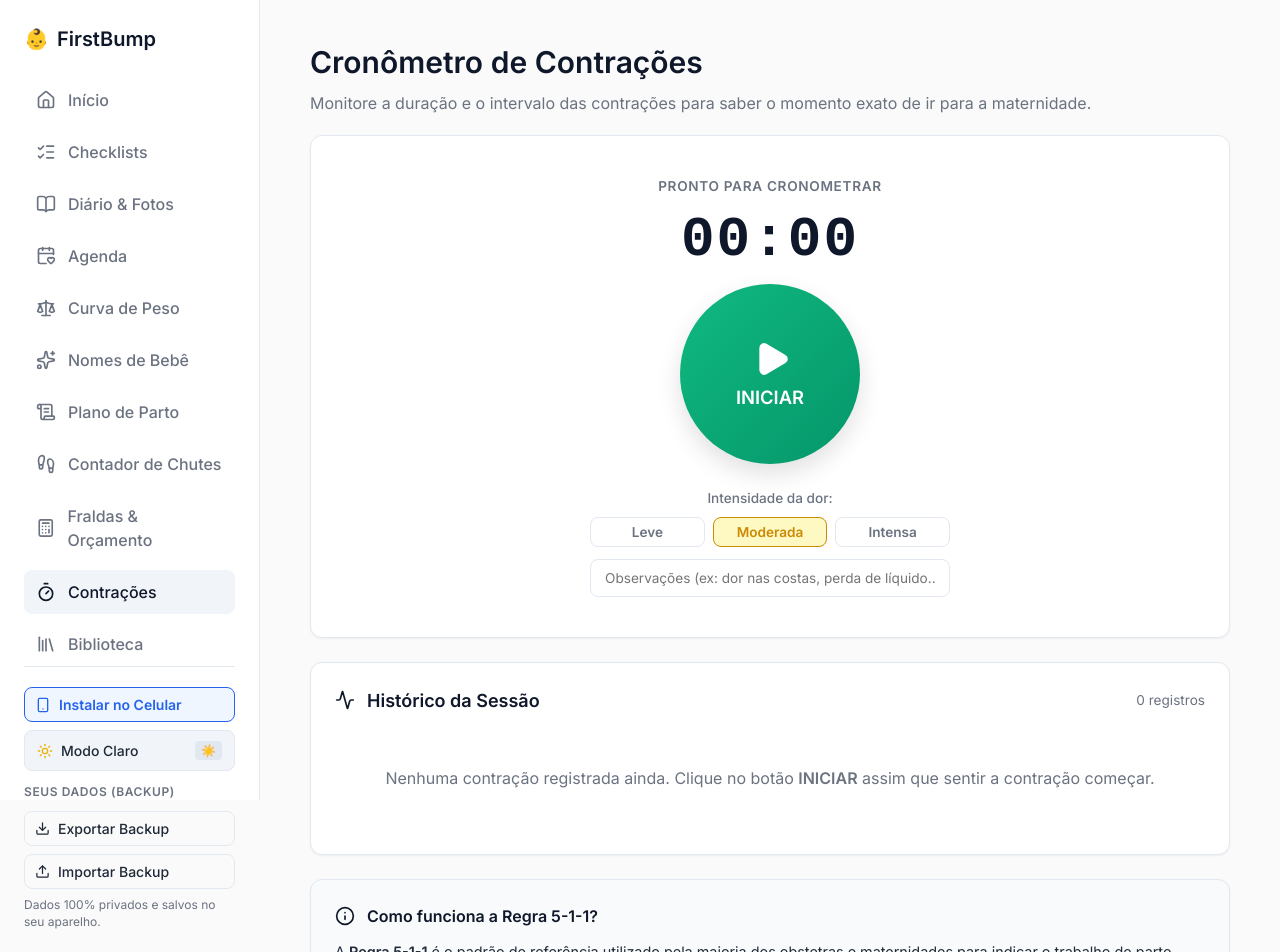
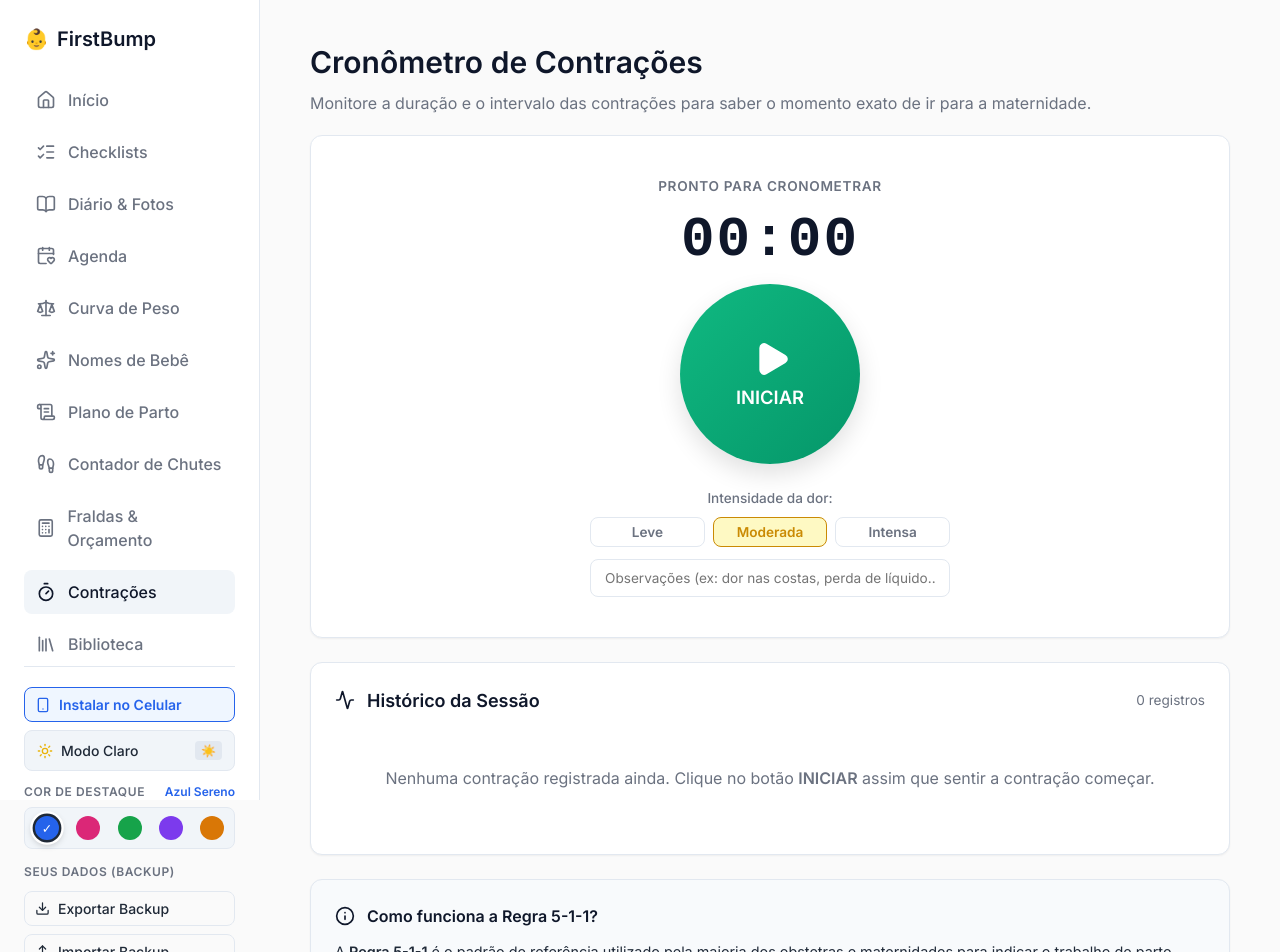
Before and after one commit to WallaceSousa88/FirstBump, a React (Vite) app in the folder frontend/: page /contractions in a window 1280 px wide. Shown: the top 952 px of the page. Built offline with nearby package versions, Linux system fonts and the light colour scheme.

Commit message:
feat: add color theme selection with accent palettes for light and dark modes

```diff
--- a/frontend/src/App.jsx
+++ b/frontend/src/App.jsx
@@ -37,6 +37,14 @@ import KickCounter from './pages/KickCounter';
 import DiaperBudget from './pages/DiaperBudget';
 import MemoryBook from './pages/MemoryBook';
 
+const COLOR_THEMES = [
+  { key: 'ocean', label: 'Azul Sereno', emoji: '🌊', color: '#2563eb' },
+  { key: 'blush', label: 'Rosa Blush', emoji: '🌸', color: '#db2777' },
+  { key: 'sage', label: 'Verde Sálvia', emoji: '🌿', color: '#16a34a' },
+  { key: 'lavender', label: 'Lavanda', emoji: '💜', color: '#7c3aed' },
+  { key: 'honey', label: 'Caramelo & Mel', emoji: '🍯', color: '#d97706' },
+];
+
 function AppContent() {
   const importRef = useRef(null);
   const location = useLocation();
@@ -45,6 +53,11 @@ function AppContent() {
     const saved = storage.getSetting('theme');
     if (saved && saved.value) return saved.value;
     return window.matchMedia && window.matchMedia('(prefers-color-scheme: dark)').matches ? 'dark' : 'light';
+  });
+
+  const [colorTheme, setColorTheme] = useState(() => {
+    const saved = storage.getSetting('color_theme');
+    return saved && saved.value ? saved.value : 'ocean';
   });
 
   const [deferredPrompt, setDeferredPrompt] = useState(null);
@@ -61,6 +74,11 @@ function AppContent() {
     document.documentElement.setAttribute('data-theme', theme);
     storage.setSetting('theme', theme);
   }, [theme]);
+
+  useEffect(() => {
+    document.documentElement.setAttribute('data-color-theme', colorTheme);
+    storage.setSetting('color_theme', colorTheme);
+  }, [colorTheme]);
 
   // Listener para instalação do PWA
   useEffect(() => {
@@ -238,6 +256,29 @@ function AppContent() {
             </span>
           </button>
 
+          {/* Seletor de Paleta de Cores (Accent Theme) */}
+          <div style={{ marginBottom: '14px' }}>
+            <div style={{ display: 'flex', justifyContent: 'space-between', alignItems: 'center', marginBottom: '6px' }}>
+              <span className="sidebar-footer-title" style={{ margin: 0 }}>Cor de Destaque</span>
+              <span style={{ fontSize: '0.75rem', color: 'var(--accent)', fontWeight: 600 }}>
+                {COLOR_THEMES.find((t) => t.key === colorTheme)?.label}
+              </span>
+            </div>
+            <div className="color-theme-picker">
+              {COLOR_THEMES.map((t) => (
+                <button
+                  key={t.key}
+                  onClick={() => setColorTheme(t.key)}
+                  className={`color-dot-btn ${colorTheme === t.key ? 'active' : ''}`}
+                  style={{ backgroundColor: t.color }}
+                  title={`${t.label} ${t.emoji}`}
+                >
+                  {colorTheme === t.key && <span style={{ color: '#ffffff', fontSize: '0.65rem' }}>✓</span>}
+                </button>
+              ))}
+            </div>
+          </div>
+
           <p className="sidebar-footer-title">Seus Dados (Backup)</p>
           <button className="sidebar-action-btn" onClick={handleExport}>
             <Download size={15} /> Exportar Backup
--- a/frontend/src/index.css
+++ b/frontend/src/index.css
@@ -20,6 +20,38 @@
   --shadow-md: 0 4px 6px -1px rgb(0 0 0 / 0.1), 0 2px 4px -2px rgb(0 0 0 / 0.1);
 }
 
+/* ── Temas de Cores / Accent Palettes (Modo Claro) ─────────────────────────── */
+[data-color-theme="blush"] {
+  --accent: #db2777;
+  --accent-hover: #be185d;
+  --accent-soft: #fdf2f8;
+}
+
+[data-color-theme="sage"] {
+  --accent: #16a34a;
+  --accent-hover: #15803d;
+  --accent-soft: #f0fdf4;
+}
+
+[data-color-theme="lavender"] {
+  --accent: #7c3aed;
+  --accent-hover: #6d28d9;
+  --accent-soft: #f5f3ff;
+}
+
+[data-color-theme="honey"] {
+  --accent: #d97706;
+  --accent-hover: #b45309;
+  --accent-soft: #fffbeb;
+}
+
+[data-color-theme="ocean"] {
+  --accent: #2563eb;
+  --accent-hover: #1d4ed8;
+  --accent-soft: #eff6ff;
+}
+
+/* ── Modo Noturno ──────────────────────────────────────────────────────────── */
 [data-theme="dark"] {
   --bg-color: #0b1120;
   --text-main: #f1f5f9;
@@ -38,6 +70,37 @@
   --shadow-md: 0 4px 6px -1px rgb(0 0 0 / 0.4), 0 2px 4px -2px rgb(0 0 0 / 0.4);
 }
 
+/* ── Temas de Cores / Accent Palettes (Modo Noturno) ───────────────────────── */
+[data-theme="dark"][data-color-theme="blush"] {
+  --accent: #f472b6;
+  --accent-hover: #fb7185;
+  --accent-soft: rgba(244, 114, 182, 0.18);
+}
+
+[data-theme="dark"][data-color-theme="sage"] {
+  --accent: #4ade80;
+  --accent-hover: #86efac;
+  --accent-soft: rgba(74, 222, 128, 0.18);
+}
+
+[data-theme="dark"][data-color-theme="lavender"] {
+  --accent: #a78bfa;
+  --accent-hover: #c4b5fd;
+  --accent-soft: rgba(167, 139, 250, 0.18);
+}
+
+[data-theme="dark"][data-color-theme="honey"] {
+  --accent: #fbbf24;
+  --accent-hover: #fde047;
+  --accent-soft: rgba(251, 191, 36, 0.18);
+}
+
+[data-theme="dark"][data-color-theme="ocean"] {
+  --accent: #60a5fa;
+  --accent-hover: #93c5fd;
+  --accent-soft: rgba(96, 165, 250, 0.18);
+}
+
 * {
   box-sizing: border-box;
   margin: 0;
@@ -147,6 +210,41 @@ input, textarea {
 .theme-toggle-btn:hover {
   border-color: var(--accent);
   color: var(--accent);
+}
+
+.color-theme-picker {
+  display: flex;
+  gap: 8px;
+  align-items: center;
+  justify-content: space-between;
+  padding: 8px 10px;
+  background-color: var(--surface-hover);
+  border: 1px solid var(--border);
+  border-radius: var(--radius);
+  margin-bottom: 14px;
+}
+
+.color-dot-btn {
+  width: 24px;
+  height: 24px;
+  border-radius: 50%;
+  border: 2px solid transparent;
+  cursor: pointer;
+  display: flex;
+  align-items: center;
+  justify-content: center;
+  transition: transform 0.15s ease, box-shadow 0.15s ease;
+  font-size: 0.7rem;
+}
+
+.color-dot-btn:hover {
+  transform: scale(1.15);
+}
+
+.color-dot-btn.active {
+  border-color: var(--text-main);
+  transform: scale(1.2);
+  box-shadow: 0 0 0 2px var(--surface), 0 2px 6px rgba(0, 0, 0, 0.25);
 }
 
 .sidebar-footer-hint {
```
